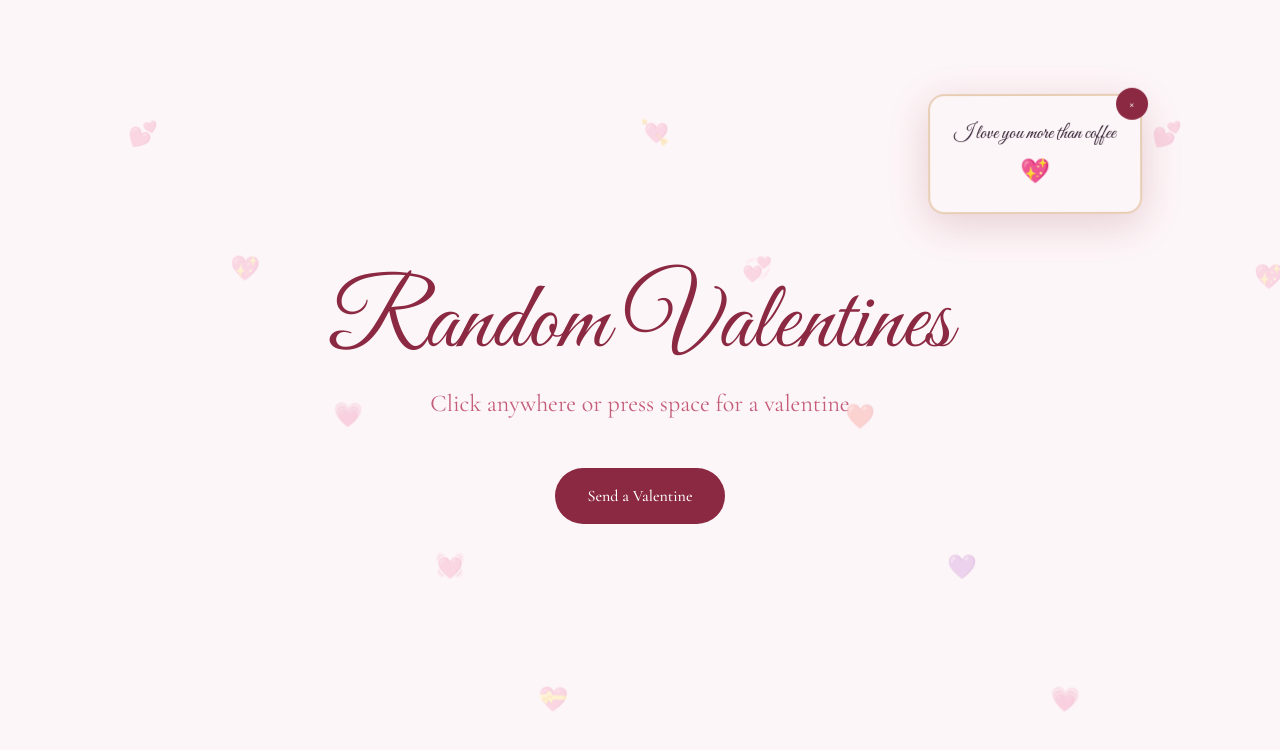
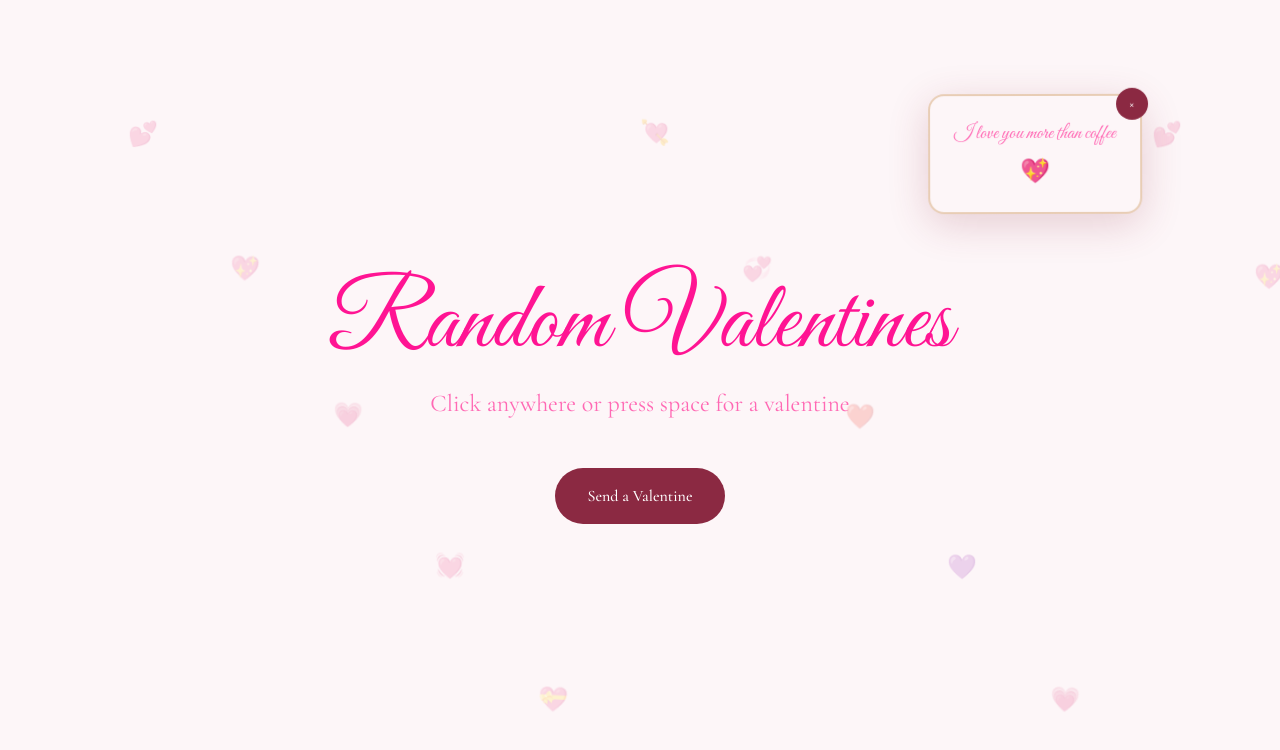
Before and after one commit to soooooooot/treehacks-agent-repo, a Next.js app: page / in a window 1280 px wide. Both pictures are taken after a click on the button "Send a Valentine". Shown: the top 750 px of the page. Built offline with nearby package versions, Linux system fonts and the light colour scheme.

Commit message:
fix: Update the frontend text colors to pink while keeping all purple backgro

```diff
--- a/app/globals.css
+++ b/app/globals.css
@@ -9,6 +9,9 @@
   --color-cream: #fdf6f8;
   --color-gold: #d4a574;
   --color-ink: #2d1b2e;
+  --color-pink-bright: #ff69b4;
+  --color-pink-hot: #ff1493;
+  --color-pink-deep: #ff85c1;
 }
 
 @layer base {
--- a/app/layout.tsx
+++ b/app/layout.tsx
@@ -26,7 +26,7 @@ export default function RootLayout({
 }>) {
   return (
     <html lang="en" className={`${greatVibes.variable} ${cormorant.variable}`}>
-      <body className="min-h-screen overflow-x-hidden bg-[#fdf6f8] text-[#2d1b2e] antialiased">
+      <body className="min-h-screen overflow-x-hidden bg-[#fdf6f8] text-[#ff69b4] antialiased">
         {children}
       </body>
     </html>
--- a/app/page.tsx
+++ b/app/page.tsx
@@ -141,12 +141,12 @@ export default function Home() {
       {/* Hero area */}
       <div className="relative z-10 flex min-h-screen flex-col items-center justify-center px-6 py-8">
         <h1
-          className="mb-4 text-6xl font-[family-name:var(--font-display)] text-[#8b2942] md:text-8xl"
+          className="mb-4 text-6xl font-[family-name:var(--font-display)] text-[#ff1493] md:text-8xl"
           style={{ fontFamily: "var(--font-display)" }}
         >
           Random Valentines
         </h1>
-        <p className="mb-12 text-center text-xl text-[#c45c7a] md:text-2xl">
+        <p className="mb-12 text-center text-xl text-[#ff69b4] md:text-2xl">
           Click anywhere or press space for a valentine
         </p>
         <button
@@ -188,7 +188,7 @@ export default function Home() {
             ×
           </button>
           <p
-            className="max-w-[280px] text-center text-xl text-[#2d1b2e]"
+            className="max-w-[280px] text-center text-xl text-[#ff69b4]"
             style={{ fontFamily: "var(--font-display)" }}
           >
             {popup.message}
```
